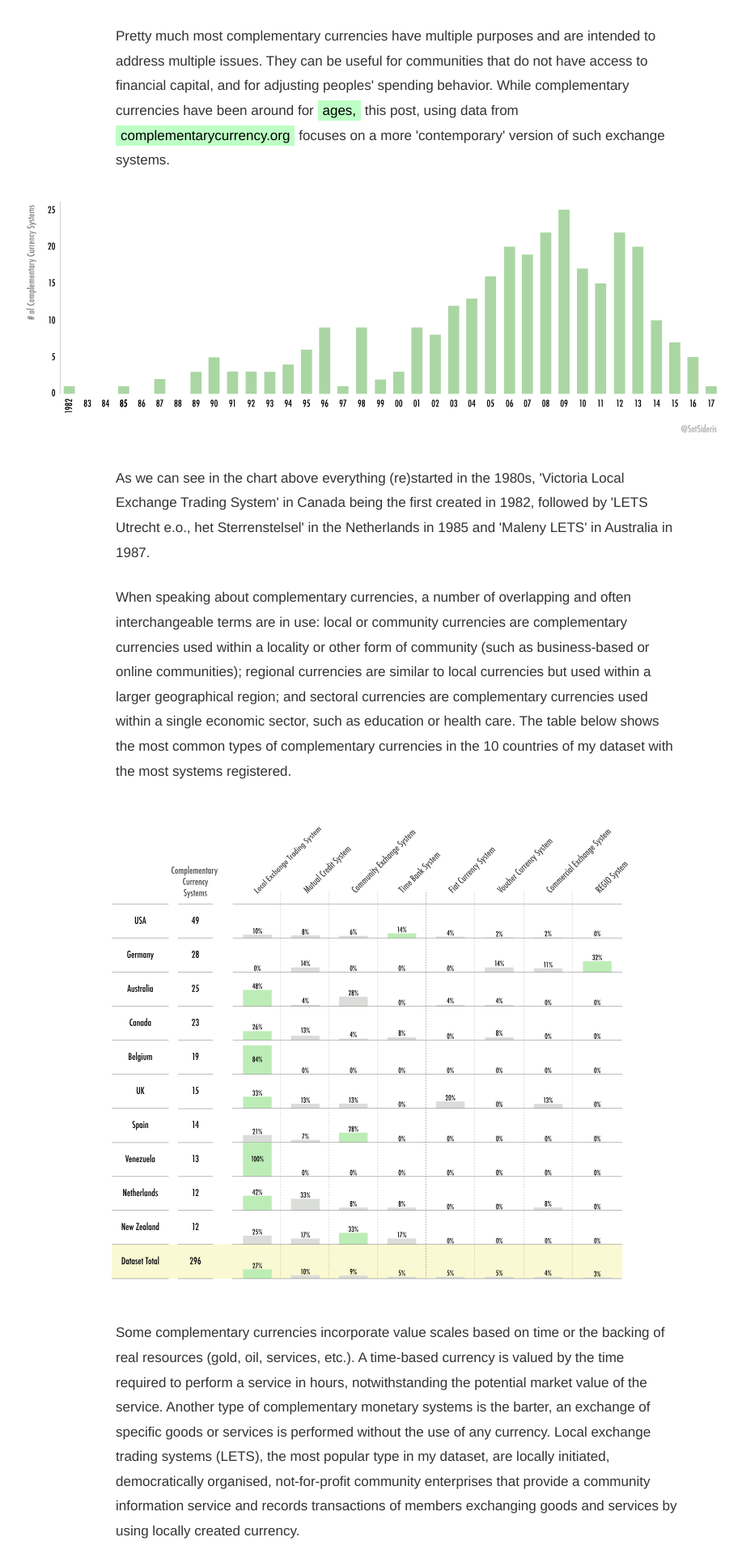
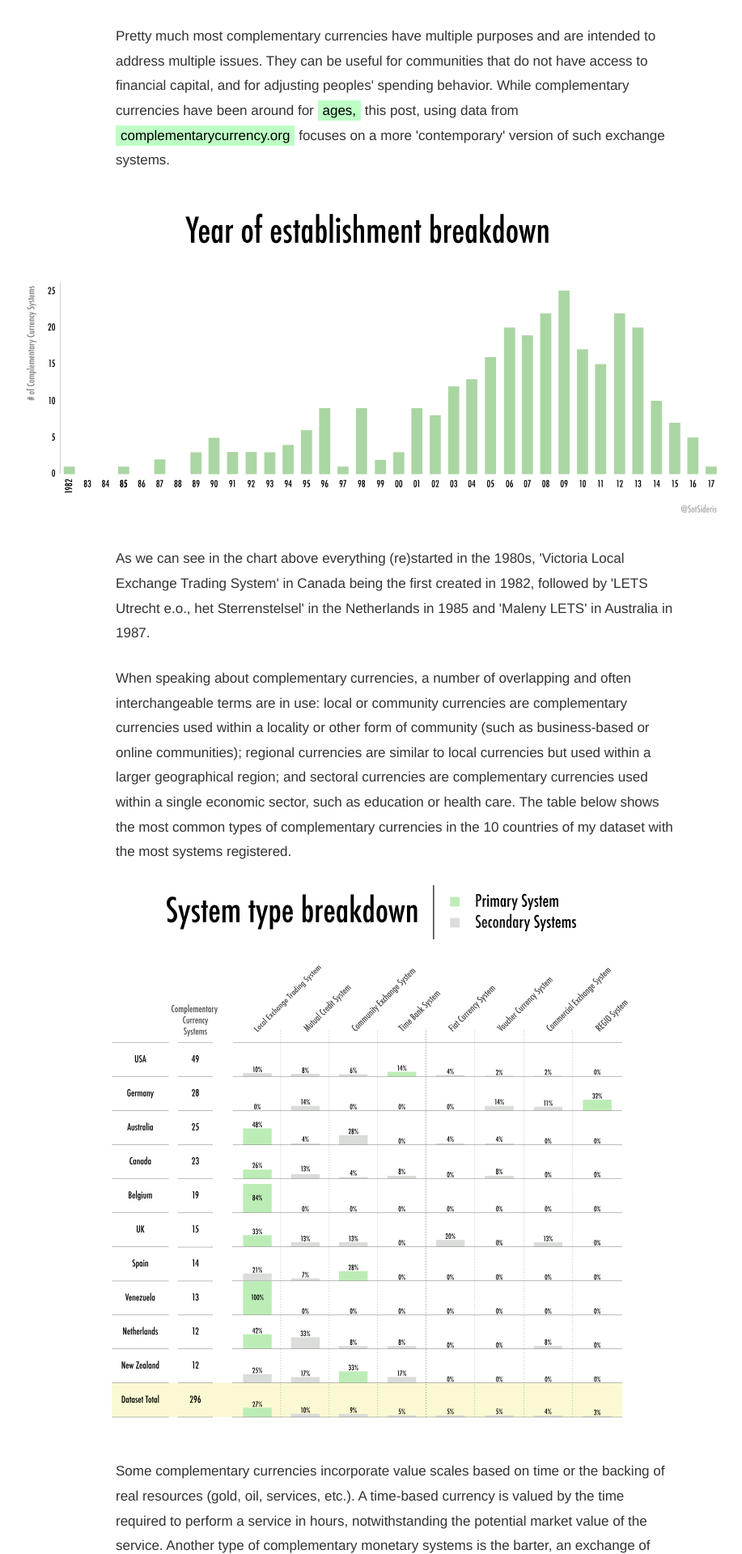
Before and after one commit to 2109Sot/studio-projects, a Jekyll site: the page docs/complementary_currencies/index.html, which Jekyll copies as it is, in a window 1280 px wide. Shown: the part 648-2567 px from the top of the page at 81% size, without its empty margins (181-1098 px from the left). Built offline with Jekyll 4.4.1, drawn with Linux system fonts in a browser that asks for light colours.

Commit message:
edit_content

```diff
--- a/docs/complementary_currencies/index.html
+++ b/docs/complementary_currencies/index.html
@@ -164,12 +164,20 @@
       </p>
 
       <div>
+        <img width="40%" src="https://2109sot.github.io/studio-projects/complementary_currencies/year_breakdown_TITLE.svg" alt="" />
+      </div>
+
+      <div>
         <img width="70%" src="https://2109sot.github.io/studio-projects/complementary_currencies/year_breakdown.svg" alt="" />
       </div>
 
       <p> As we can see in the chart above everything (re)started in the 1980s, 'Victoria Local Exchange Trading System' in Canada being the first created in 1982, followed by 'LETS Utrecht e.o., het Sterrenstelsel' in the Netherlands in 1985 and 'Maleny LETS' in Australia in 1987.</p>
 
       <p>When speaking about complementary currencies, a number of overlapping and often interchangeable terms are in use: local or community currencies are complementary currencies used within a locality or other form of community (such as business-based or online communities); regional currencies are similar to local currencies but used within a larger geographical region; and sectoral currencies are complementary currencies used within a single economic sector, such as education or health care. The table below shows the most common types of complementary currencies in the 10 countries of my dataset with the most systems registered.</p>
+
+      <div>
+        <img width="40%" src="https://2109sot.github.io/studio-projects/complementary_currencies/system_type_TITLE.svg" alt="" />
+      </div>
 
      <div>
        <img width="70%" src="https://2109sot.github.io/studio-projects/complementary_currencies/system_type.svg" alt="" />
@@ -181,16 +189,28 @@
      <p>Here's the most frequent types of organization of a complementary currency system.</p>
 
      <div>
+       <img width="40%" src="https://2109sot.github.io/studio-projects/complementary_currencies/organization_type_TITLE.svg" alt="" />
+     </div>
+
+     <div>
        <img width="55%" src="https://2109sot.github.io/studio-projects/complementary_currencies/organization_type.svg" alt="" />
      </div>
 
     <p><b>So, what do people exchange?</b> I broke down the dataset into 10 categories (e.g., time, commodities, precious metals). Following 'National Currency Equivalents', 'Time' is the second most popular unit of value in my dataset, and the most popular in Belgium and the US. As far as the states are conserned, this should come with no surprize thanks to <a href="http://ithacahours.com/">Ithaca HOURS,</a> the oldest and largest time-based local currency system in the country, which has been inspiring other similar systems since its creation in 1991.</p>
+
+    <div>
+      <img width="40%" src="https://2109sot.github.io/studio-projects/complementary_currencies/unit_of_value_TITLE.svg" alt="" />
+    </div>
 
       <div>
         <img width="70%" src="https://2109sot.github.io/studio-projects/complementary_currencies/unit_of_value.svg" alt="" />
       </div>
 
     <p><b>Shall we talk about sustainability?</b> It should be clear by now that complementary currencies do not seek to replace traditional ones <a href="http://www.magicalmaleny.com/page/50868/">(okay, some of them do).</a> Conversely, most systems in the world need funding to keep going and the table below shows how they manage to do it. Good work Spain and Belgium.</p>
+
+    <div>
+      <img width="40%" src="https://2109sot.github.io/studio-projects/complementary_currencies/source_of_funding_TITLE.svg" alt="" />
+    </div>
 
     <div>
       <img width="55%" src="https://2109sot.github.io/studio-projects/complementary_currencies/source_of_funding.svg" alt="" />
@@ -202,6 +222,10 @@
     <p><b>Germany</b> uses the 'REGIO' as its main complementary currency. According to an <a href="http://www.dw.com/en/local-currencies-replace-the-euro-in-bavaria/a-2340787">article</a> from 2007 the regio "is a reaction to the growing difficulties small farmers, butchers, bakers and organic stores have to compete with discount retailers. It is also an attempt to do something for their towns and villages. The participants employ a new method of payment to keep money and added value in the region."</p>
 
     <p>Finally, while the 3 observations above suggest a rather face-to-face transaction between the members of a system, the graph below shows how electronic transactions fascilitate the operations of complementary currency systems worldwide.</p>
+
+    <div>
+      <img width="40%" src="https://2109sot.github.io/studio-projects/complementary_currencies/medium_of_exchange_TITLE.svg" alt="" />
+    </div>
 
     <div>
       <img width="55%" src="https://2109sot.github.io/studio-projects/complementary_currencies/medium_of_exchange.svg" alt="" />
```
